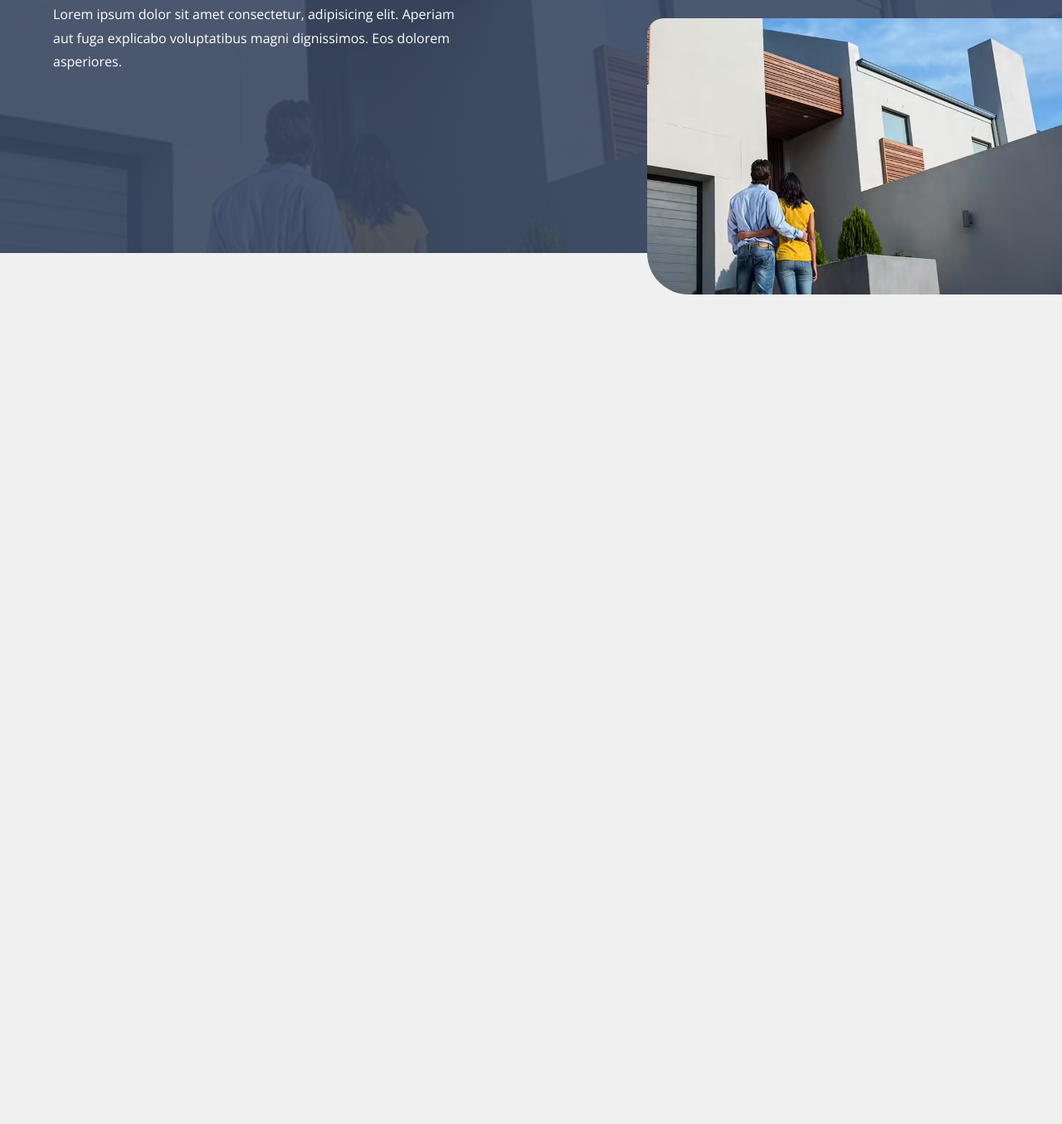
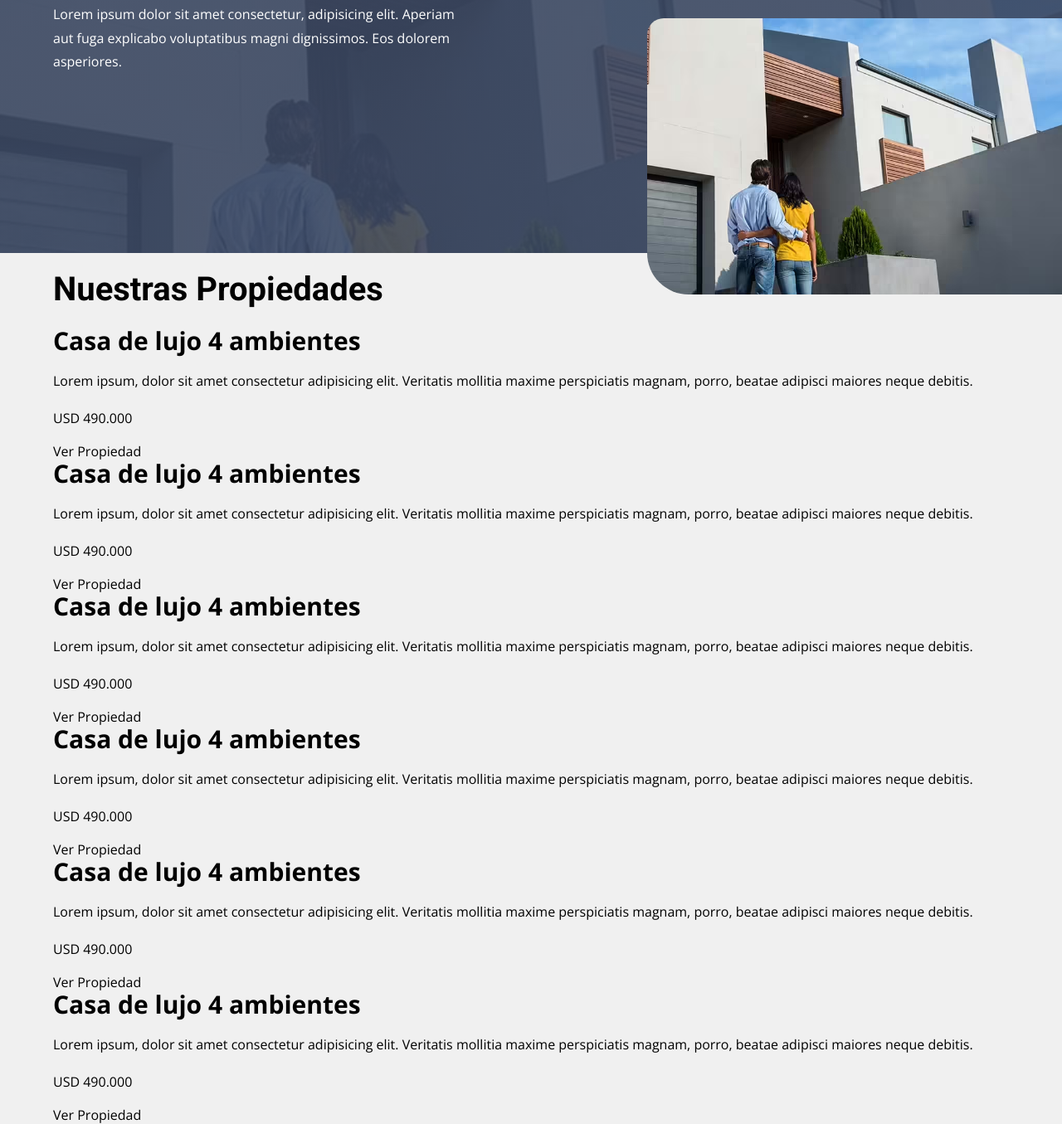
Before and after one commit to MartinezFabian/HomeSalesWebsite, a website: page index.html in a window 1280 px wide. Shown: the part 315-1670 px from the top of the page at 83% size. Before the commit the page ends 800 px from the top, so only its background shows below. Drawn offline with nearby package versions, Linux system fonts and the light colour scheme.

Commit message:
Add properties section HTML

```diff
--- a/index.html
+++ b/index.html
@@ -58,5 +58,102 @@
         </div>
       </div>
     </header>
+
+    <main class="properties properties__container">
+      <h2 class="properties__heading">Nuestras <span>Propiedades</span></h2>
+
+      <div class="properties__grid">
+        <div class="property">
+          <div class="property__image">
+            <h3 class="property__name">Casa de lujo 4 ambientes</h3>
+          </div>
+          <div class="property__content">
+            <p class="property__text">
+              Lorem ipsum, dolor sit amet consectetur adipisicing elit.
+              Veritatis mollitia maxime perspiciatis magnam, porro, beatae
+              adipisci maiores neque debitis.
+            </p>
+            <p class="property__price">USD 490.000</p>
+            <a href="#" class="property__link">Ver Propiedad</a>
+          </div>
+        </div>
+        <!-- .property  -->
+        <div class="property">
+          <div class="property__image">
+            <h3 class="property__name">Casa de lujo 4 ambientes</h3>
+          </div>
+          <div class="property__content">
+            <p class="property__text">
+              Lorem ipsum, dolor sit amet consectetur adipisicing elit.
+              Veritatis mollitia maxime perspiciatis magnam, porro, beatae
+              adipisci maiores neque debitis.
+            </p>
+            <p class="property__price">USD 490.000</p>
+            <a href="#" class="property__link">Ver Propiedad</a>
+          </div>
+        </div>
+        <!-- .property  -->
+        <div class="property">
+          <div class="property__image">
+            <h3 class="property__name">Casa de lujo 4 ambientes</h3>
+          </div>
+          <div class="property__content">
+            <p class="property__text">
+              Lorem ipsum, dolor sit amet consectetur adipisicing elit.
+              Veritatis mollitia maxime perspiciatis magnam, porro, beatae
+              adipisci maiores neque debitis.
+            </p>
+            <p class="property__price">USD 490.000</p>
+            <a href="#" class="property__link">Ver Propiedad</a>
+          </div>
+        </div>
+        <!-- .property  -->
+        <div class="property">
+          <div class="property__image">
+            <h3 class="property__name">Casa de lujo 4 ambientes</h3>
+          </div>
+          <div class="property__content">
+            <p class="property__text">
+              Lorem ipsum, dolor sit amet consectetur adipisicing elit.
+              Veritatis mollitia maxime perspiciatis magnam, porro, beatae
+              adipisci maiores neque debitis.
+            </p>
+            <p class="property__price">USD 490.000</p>
+            <a href="#" class="property__link">Ver Propiedad</a>
+          </div>
+        </div>
+        <!-- .property  -->
+        <div class="property">
+          <div class="property__image">
+            <h3 class="property__name">Casa de lujo 4 ambientes</h3>
+          </div>
+          <div class="property__content">
+            <p class="property__text">
+              Lorem ipsum, dolor sit amet consectetur adipisicing elit.
+              Veritatis mollitia maxime perspiciatis magnam, porro, beatae
+              adipisci maiores neque debitis.
+            </p>
+            <p class="property__price">USD 490.000</p>
+            <a href="#" class="property__link">Ver Propiedad</a>
+          </div>
+        </div>
+        <!-- .property  -->
+        <div class="property">
+          <div class="property__image">
+            <h3 class="property__name">Casa de lujo 4 ambientes</h3>
+          </div>
+          <div class="property__content">
+            <p class="property__text">
+              Lorem ipsum, dolor sit amet consectetur adipisicing elit.
+              Veritatis mollitia maxime perspiciatis magnam, porro, beatae
+              adipisci maiores neque debitis.
+            </p>
+            <p class="property__price">USD 490.000</p>
+            <a href="#" class="property__link">Ver Propiedad</a>
+          </div>
+        </div>
+        <!-- .property  -->
+      </div>
+    </main>
   </body>
 </html>
```
